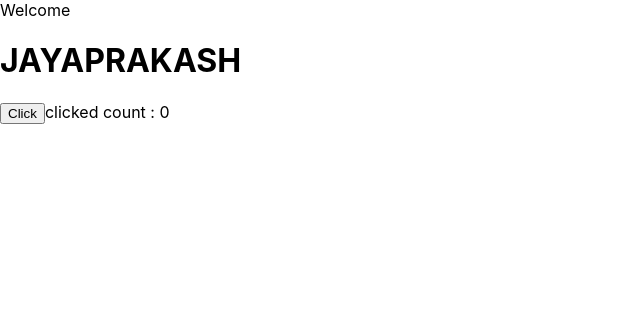
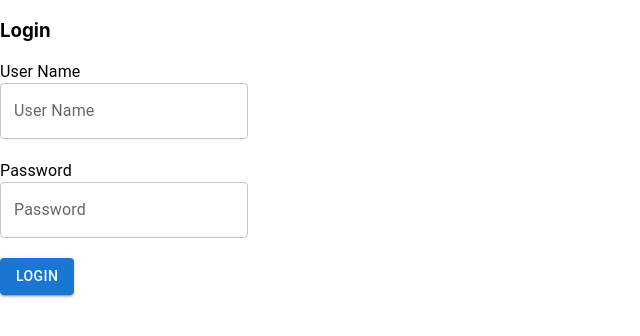
Before and after one commit to jayaprakashpkd84/ReactDemo, a React (Create React App) app: page / in a window 1280 px wide. Shown: the top 336 px of the page, without its empty margins (0-640 px from the left). Built offline with nearby package versions, Linux system fonts and the light colour scheme.

Commit message:
assigment 3 and 4

```diff
--- a/package.json
+++ b/package.json
@@ -3,6 +3,9 @@
   "version": "0.1.0",
   "private": true,
   "dependencies": {
+    "@emotion/react": "^11.9.0",
+    "@emotion/styled": "^11.8.1",
+    "@mui/material": "^5.8.2",
     "@testing-library/jest-dom": "^5.16.4",
     "@testing-library/react": "^13.2.0",
     "@testing-library/user-event": "^13.5.0",
--- /dev/null
+++ b/src/components/Login.js
@@ -0,0 +1,92 @@
+import React from "react";
+import { Button,InputLabel,TextField } from '@mui/material';
+
+export default class Login extends React.Component {
+    constructor(props) {
+        super(props);
+            this.state = {
+                    username: "",
+                    password:"",
+                    errorMesssageUN:"",
+                    errorMesssagePWD:"",
+                    isActive :true
+                 }
+                }
+            changeEventUN = (e) => {
+                this.setState({
+                    username: e.target.value
+                });
+            }
+
+            changeEventPWD = (e) => {
+                this.setState({
+                    password: e.target.value
+                });
+            }
+
+      handleSubmit = () => {
+        var apIURL = "https://reqres.in/api/login";
+        var varusername = this.state.username;
+        var varpassword = this.state.password;
+
+        var count = 0;
+        if(varusername === null || varusername === undefined || varusername === '') {
+            this.setState(prev => ({ errorMesssageUN: "Please Enter User Name."}));
+            count++;
+        } else {
+            this.setState(prev => ({ errorMesssageUN: ""}));
+        }
+
+        if(varpassword === null || varpassword === undefined || varpassword === '') {
+            this.setState(prev => ({ errorMesssagePWD: "Please Enter Password." }));
+            count++;
+        } else {
+            this.setState(prev => ({ errorMesssagePWD: "" }));
+        }
+
+        if(count >0) {
+            return false;
+        }
+        //event.preventDefault();
+        fetch(apIURL, {
+          method: 'POST',
+          headers: {
+            Accept: 'application/json',
+            'Content-Type': 'application/json'
+          },
+          body: JSON.stringify({
+            email: varusername,
+            password: varpassword
+          })
+        })
+        .then((res) => res.json())
+          .then((resJson) => {
+            if(resJson.token !== null && resJson.token !== undefined && resJson.token.length >0) {
+                alert("Congratulation. Successfully logged in.");
+            } else {
+                alert("Login Failed. Something went wrong. Please try again.");
+            }
+          })
+      };
+
+    render() {
+        return(
+            <div>
+                <div><h3>Login</h3></div>
+              <InputLabel sx={{color: "black"}}>User Name</InputLabel>
+              <TextField id="outlined-basic" label="User Name" variant="outlined" onChange={this.changeEventUN}/>
+              <InputLabel sx={{color: "red"}}>{this.state.errorMesssageUN}</InputLabel>
+ <br/>
+              <InputLabel sx={{color: "black"}}>Password</InputLabel>
+               <TextField ref='password'
+    hintText="Password"
+    floatingLabelText="Password" label="Password"
+    type="password" onChange={this.changeEventPWD}>
+</TextField>
+<InputLabel sx={{color: "red"}}>{this.state.errorMesssagePWD}</InputLabel>
+                <br/>
+             <Button variant="contained" onClick={this.handleSubmit} >Login</Button>
+            </div>
+        )
+    }
+}
--- a/src/index.js
+++ b/src/index.js
@@ -1,13 +1,13 @@
 import React from 'react';
 import ReactDOM from 'react-dom/client';
 import './index.css';
-import App from './components/App';
+import Login from './components/Login';
 import reportWebVitals from './reportWebVitals';
 
 const root = ReactDOM.createRoot(document.getElementById('root'));
 root.render(
   <React.StrictMode>
-    <App />
+    <Login />
   </React.StrictMode>
 );
 
```
Also changed, not shown: 1 other file (tests, documents, lock files or other folders).
